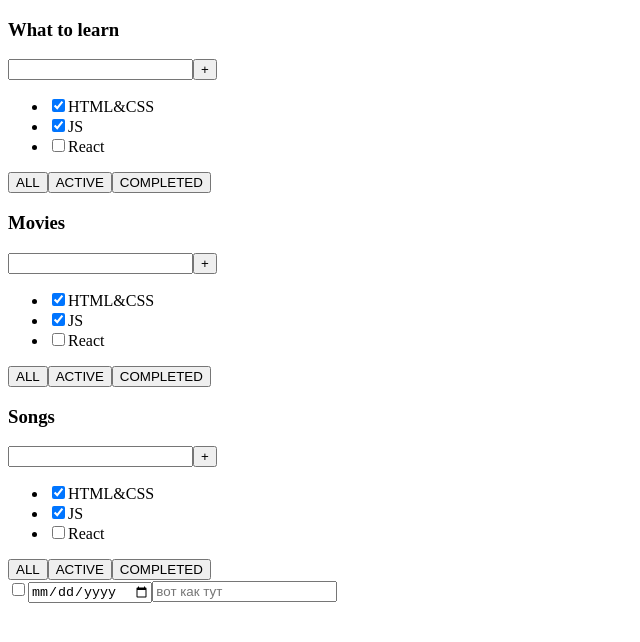
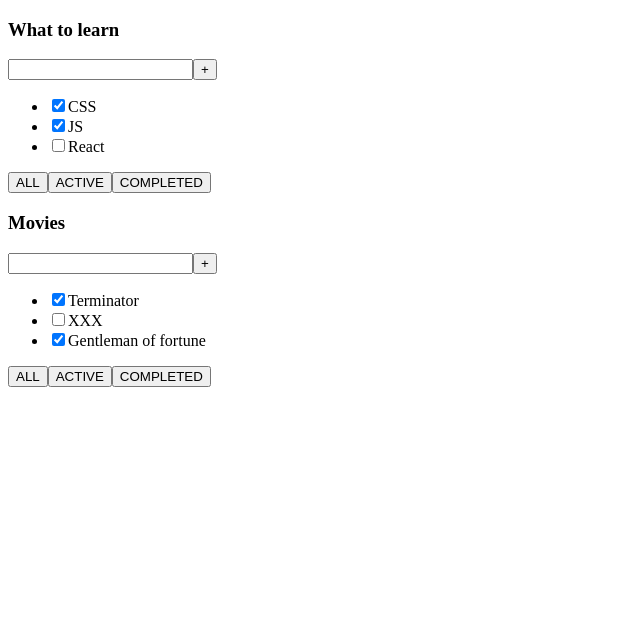
Before and after one commit to Vlada-WoodyChick/ToDoListReact, a React (Vite) app: page / in a window 1280 px wide. Shown: the top 642 px of the page, without its empty margins (0-640 px from the left). Built offline with nearby package versions, Linux system fonts and the light colour scheme.

Commit message:
12/06/23 17:33

```diff
--- a/src/App.css
+++ b/src/App.css
@@ -40,8 +40,3 @@
 .read-the-docs {
   color: #888;
 }
-
-.APP {
-  display: grid;
-
-}
--- a/src/App.jsx
+++ b/src/App.jsx
@@ -2,15 +2,52 @@ import { ToDoList } from './components/ToDoList/ToDoList'
 
 
 
-function App({}) {
+function App() {
+
+  let tasks1 = [
+{id: 1,
+title: "CSS",
+isDone: true,
+},
+
+{id: 2,
+  title: "JS",
+  isDone: true,
+  },
+
+  {id: 3,
+    title: "React",
+    isDone: false,
+    },
+
+  ];
+
+  let tasks2 = [
+    {id: 1,
+    title: "Terminator",
+    isDone: true,
+    },
+
+    {id: 2,
+      title: "XXX",
+      isDone: false,
+      },
+
+      {id: 3,
+        title: "Gentleman of fortune",
+        isDone: true,
+        },
+
+      ];
+
+
   return (
-    <div className='APP'>
-      <ToDoList title={'What to learn'}/>
-      <ToDoList title={'Movies'}/>
-      <ToDoList title={'Songs'}/>
-      <input type="checkbox" />
-      <input type="date" />
-      <input placeholder="вот как тут" />
+
+    <div className='App'>
+      <ToDoList name={'What to learn'} tasks={tasks1}/>
+      <ToDoList name={'Movies'} tasks={tasks2}/>
+      {/* <ToDoList ={'Songs'}/> */}
+
     </div>
 
 
--- a/src/components/ToDoList/ToDoList.jsx
+++ b/src/components/ToDoList/ToDoList.jsx
@@ -1,10 +1,10 @@
 // import
 
-export const ToDoList = ({title}) => {
+export const ToDoList = ({name, tasks}) => {
     return (
         <div>
 
-            <h3>{title}</h3>
+            <h3>{name}</h3>
 
 
             <div>
@@ -15,9 +15,9 @@ export const ToDoList = ({title}) => {
                 </div>
 
                 <ul>
-                    <li><input type="checkbox" checked={true} /><span>HTML&CSS</span></li>
-                    <li><input type="checkbox" checked={true} /><span>JS</span></li>
-                    <li><input type="checkbox" checked={false} /><span>React</span></li>
+                    <li><input  type="checkbox" checked={tasks[0].isDone} /><span>{tasks[0].title}</span></li>
+                    <li><input  type="checkbox" checked={tasks[1].isDone} /><span>{tasks[1].title}</span></li>
+                    <li><input  type="checkbox" checked={tasks[2].isDone} /><span>{tasks[2].title}</span></li>
                 </ul>
 
                 <div>
```
Also changed, not shown: src/components/StartPage/StartPage.jsx (+10 -10 lines).
